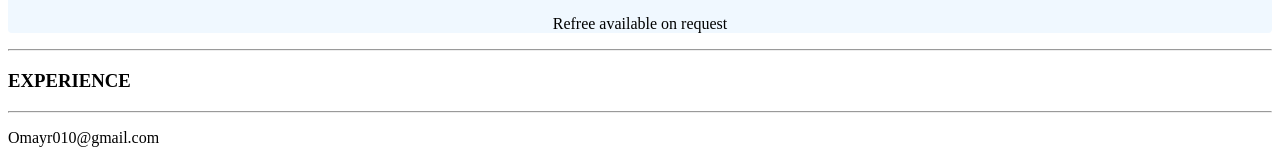
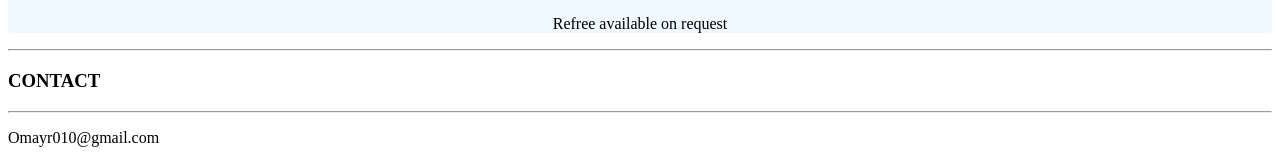
Before and after one commit to Qaasim-Umar/Cv-side-hustle-, a React (Create React App) app: page / in a window 1280 px wide. Shown: the part 583-743 px from the top of the page. Built offline with nearby package versions, Linux system fonts and the light colour scheme.

Commit message:
1 file modified

```diff
--- a/src/components/Education.js
+++ b/src/components/Education.js
@@ -4,9 +4,9 @@ import React from 'react';
 
 function edu() {
 
-  return(<div className="Experience" >
+  return(<div className="contact" >
     <hr/>
-    <h3>EXPERIENCE</h3>
+    <h3>CONTACT</h3>
     <hr/>
 <p>Omayr010@gmail.com</p>
 <p>9121573754 </p>
```
